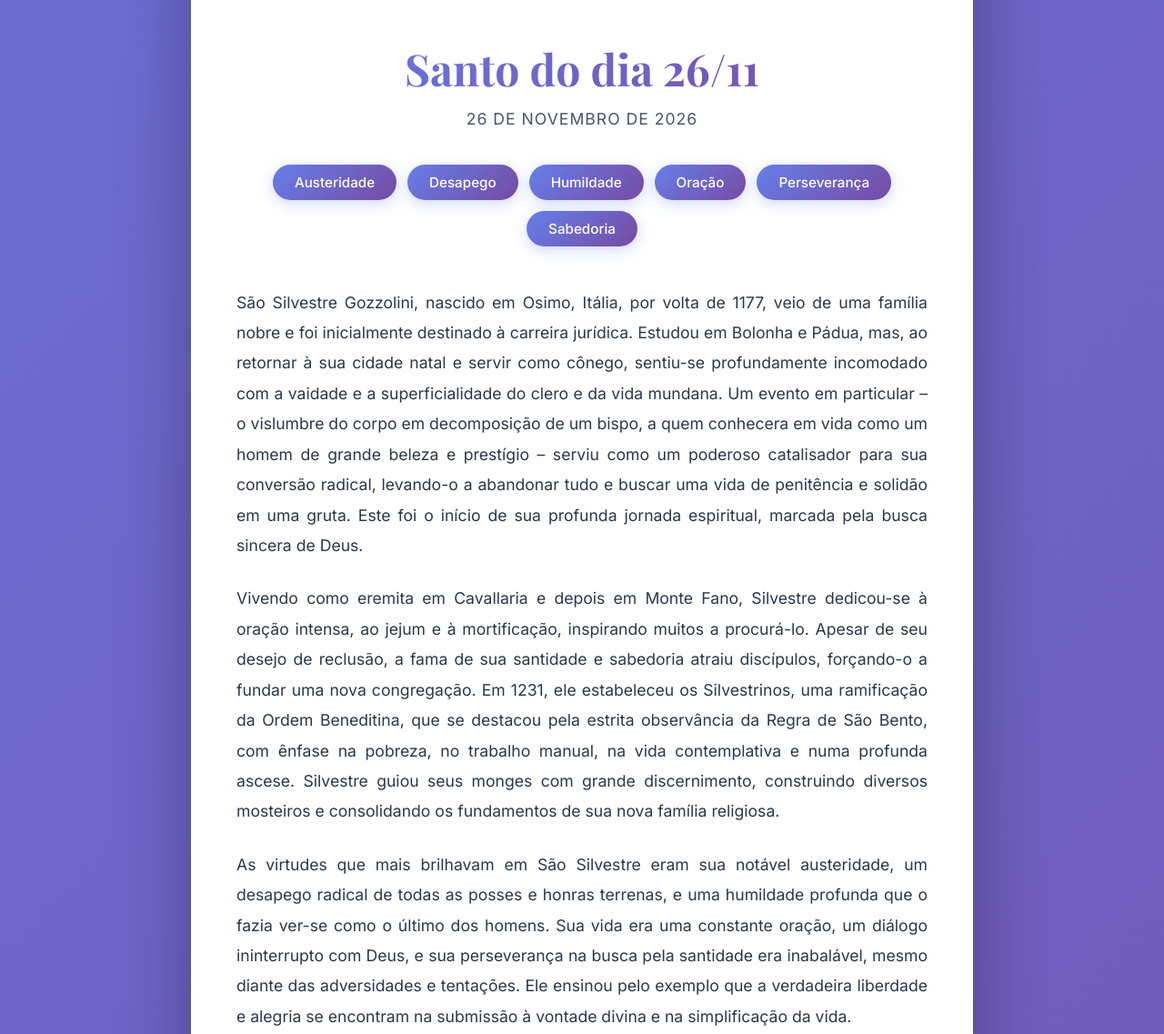
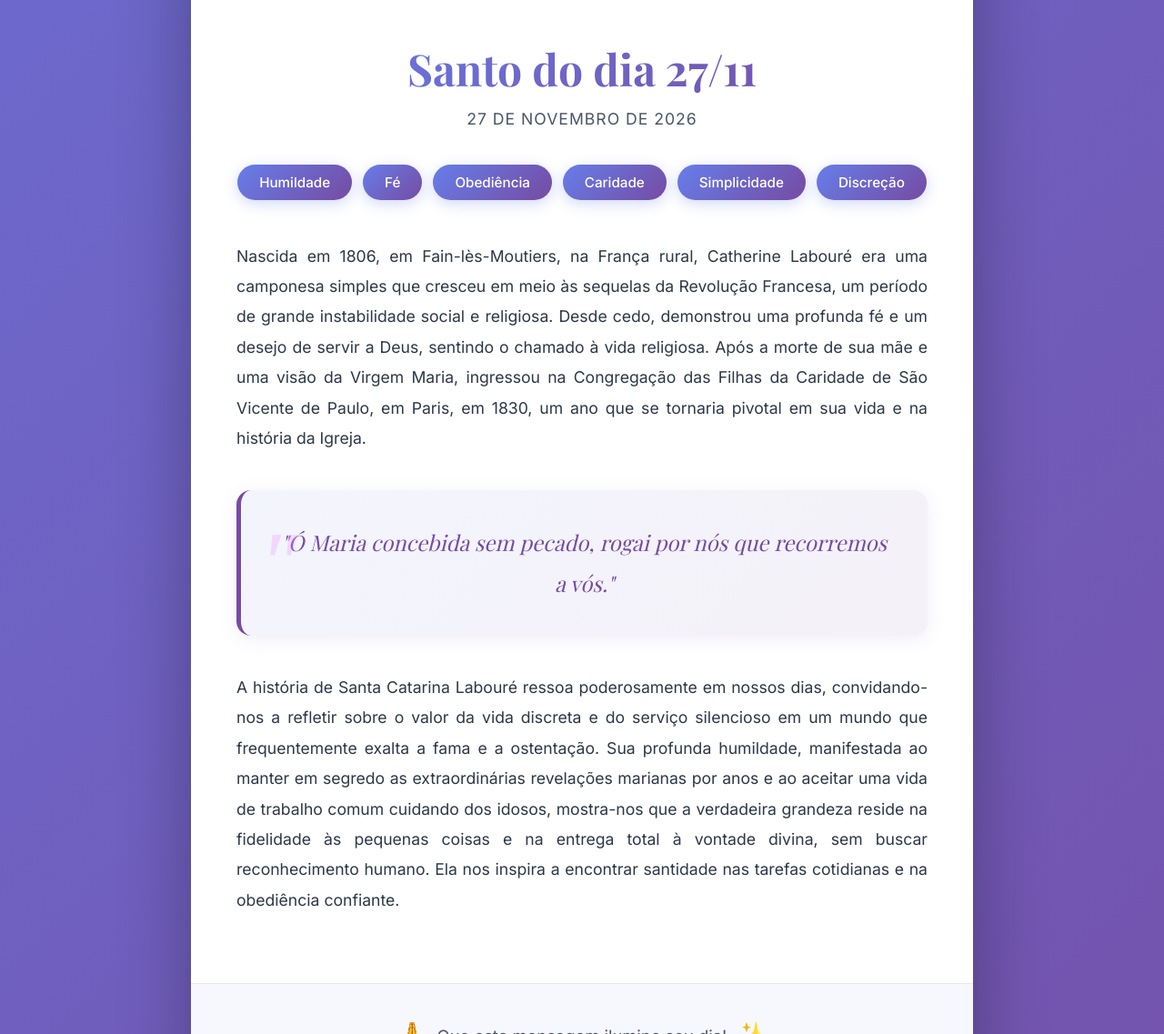
Before and after one commit to DataDaniels/santo-do-dia, a plain HTML site: page index.html in a window 1280 px wide. Shown: the part 443-1580 px from the top of the page at 91% size. Drawn offline with nearby package versions, Linux system fonts and the light colour scheme.

Commit message:
Atualiza santo do dia - 2026-11-27

```diff
--- a/index.html
+++ b/index.html
@@ -3,8 +3,8 @@
 <head>
     <meta charset="UTF-8">
     <meta name="viewport" content="width=device-width, initial-scale=1.0">
-    <title>Santo do dia 26/11 - Santo do Dia</title>
-    <meta name="description" content="Conheça a história de Santo do dia 26/11 e uma reflexão para seu dia">
+    <title>Santo do dia 27/11 - Santo do Dia</title>
+    <meta name="description" content="Conheça a história de Santo do dia 27/11 e uma reflexão para seu dia">
     <style>
         @import url('https://fonts.googleapis.com/css2?family=Playfair+Display:wght@400;600;700&family=Inter:wght@300;400;500;600&display=swap');
 
@@ -314,7 +314,7 @@
     <div class="container">
         <div class="card">
             <div class="header">
-                <img src="https://source.unsplash.com/800x600/?Austeridade%20Desapego%20Humildade%20spiritual%20faith%20light%20heaven%20divine" alt="Santo do dia 26/11" class="saint-photo" onerror="this.style.display='none'; document.querySelector('.svg-fallback').style.display='flex';">
+                <img src="https://source.unsplash.com/800x600/?Humildade%20F%C3%A9%20Obedi%C3%AAncia%20spiritual%20faith%20light%20heaven%20divine" alt="Santo do dia 27/11" class="saint-photo" onerror="this.style.display='none'; document.querySelector('.svg-fallback').style.display='flex';">
                 <div class="svg-fallback" style="display:none;">
     <svg viewBox="0 0 800 600" xmlns="http://www.w3.org/2000/svg" class="saint-icon" preserveAspectRatio="xMidYMid meet">
         <defs>
@@ -473,23 +473,18 @@
 
             <div class="content">
                 <div class="title-section">
-                    <h1>Santo do dia 26/11</h1>
-                    <p class="date">26 de novembro de 2026</p>
+                    <h1>Santo do dia 27/11</h1>
+                    <p class="date">27 de novembro de 2026</p>
                 </div>
 
                 <div class="badges">
-                    <span class="badge">Austeridade</span> <span class="badge">Desapego</span> <span class="badge">Humildade</span> <span class="badge">Oração</span> <span class="badge">Perseverança</span> <span class="badge">Sabedoria</span>
+                    <span class="badge">Humildade</span> <span class="badge">Fé</span> <span class="badge">Obediência</span> <span class="badge">Caridade</span> <span class="badge">Simplicidade</span> <span class="badge">Discreção</span>
                 </div>
 
                 <div class="text">
-                    <p>São Silvestre Gozzolini, nascido em Osimo, Itália, por volta de 1177, veio de uma família nobre e foi inicialmente destinado à carreira jurídica. Estudou em Bolonha e Pádua, mas, ao retornar à sua cidade natal e servir como cônego, sentiu-se profundamente incomodado com a vaidade e a superficialidade do clero e da vida mundana. Um evento em particular – o vislumbre do corpo em decomposição de um bispo, a quem conhecera em vida como um homem de grande beleza e prestígio – serviu como um poderoso catalisador para sua conversão radical, levando-o a abandonar tudo e buscar uma vida de penitência e solidão em uma gruta. Este foi o início de sua profunda jornada espiritual, marcada pela busca sincera de Deus.</p>
-<p>Vivendo como eremita em Cavallaria e depois em Monte Fano, Silvestre dedicou-se à oração intensa, ao jejum e à mortificação, inspirando muitos a procurá-lo. Apesar de seu desejo de reclusão, a fama de sua santidade e sabedoria atraiu discípulos, forçando-o a fundar uma nova congregação. Em 1231, ele estabeleceu os Silvestrinos, uma ramificação da Ordem Beneditina, que se destacou pela estrita observância da Regra de São Bento, com ênfase na pobreza, no trabalho manual, na vida contemplativa e numa profunda ascese. Silvestre guiou seus monges com grande discernimento, construindo diversos mosteiros e consolidando os fundamentos de sua nova família religiosa.</p>
-<p>As virtudes que mais brilhavam em São Silvestre eram sua notável austeridade, um desapego radical de todas as posses e honras terrenas, e uma humildade profunda que o fazia ver-se como o último dos homens. Sua vida era uma constante oração, um diálogo ininterrupto com Deus, e sua perseverança na busca pela santidade era inabalável, mesmo diante das adversidades e tentações. Ele ensinou pelo exemplo que a verdadeira liberdade e alegria se encontram na submissão à vontade divina e na simplificação da vida.</p>
-<p>São Silvestre alcançou a santidade através de sua escolha consciente e radical de uma vida dedicada exclusivamente a Deus, rompendo com as expectativas do mundo e abraçando a solidão para uma união mais íntima com o Criador. Seu legado perdura na Congregação Silvestrina, que, até hoje, continua seu carisma de vida monástica, combinando a contemplação com o serviço, e sendo um farol de espiritualidade e simplicidade para a Igreja. Ele faleceu em 1265, deixando um modelo de entrega total e confiança inabalável na providência divina.</p>
-<blockquote class="quote">"O caminho da verdadeira liberdade está na renúncia do que é transitório e na busca incessante do eterno."</blockquote>
-<p>A figura de São Silvestre Gozzolini nos convida a uma pausa essencial na agitação da vida contemporânea. Em um mundo onde o barulho constante e o consumo incessante muitas vezes mascaram um vazio interior, a vida do santo ressoa como um chamado poderoso à autenticidade e à introspecção. Seu gesto de abandonar uma vida de prestígio para buscar a solidão e uma conexão mais profunda com Deus não é um convite à fuga, mas um lembrete de que a verdadeira riqueza reside na paz da alma e na clareza de propósito, qualidades que podemos cultivar em qualquer contexto, mesmo sem nos retirarmos para uma gruta.</p>
-<p>Os desafios modernos, como o estresse da produtividade incessante, a pressão das redes sociais por uma imagem perfeita e a fragmentação das relações humanas, encontram um antídoto nas virtudes de São Silvestre. Sua austeridade e desapego nos desafiam a questionar o que realmente precisamos para viver bem, liberando-nos da tirania do ter para nos concentrarmos no ser. Sua profunda vida de oração e humildade nos oferece um modelo para enfrentar a ansiedade e a superficialidade, ancorando nossa existência em algo maior e mais duradouro do que as tendências passageiras.</p>
-<p>A aplicação prática de seu exemplo em nosso dia a dia pode começar com pequenas, mas significativas, escolhas. Poderíamos dedicar momentos deliberados de silêncio e meditação, mesmo que por alguns minutos, para acalmar a mente e ouvir a voz interior. Praticar o desapego pode significar simplificar nossos hábitos de consumo, dedicar menos tempo a distrações digitais e mais a interações autênticas, ou simplesmente cultivar a gratidão pelo que já temos. Ao buscar uma vida mais intencional e menos focada nas aparências, honramos o legado de São Silvestre e abrimos espaço para uma plenitude que o mundo não pode oferecer.</p>
+                    <p>Nascida em 1806, em Fain-lès-Moutiers, na França rural, Catherine Labouré era uma camponesa simples que cresceu em meio às sequelas da Revolução Francesa, um período de grande instabilidade social e religiosa. Desde cedo, demonstrou uma profunda fé e um desejo de servir a Deus, sentindo o chamado à vida religiosa. Após a morte de sua mãe e uma visão da Virgem Maria, ingressou na Congregação das Filhas da Caridade de São Vicente de Paulo, em Paris, em 1830, um ano que se tornaria pivotal em sua vida e na história da Igreja.</p>
+<blockquote class="quote">"Ó Maria concebida sem pecado, rogai por nós que recorremos a vós."</blockquote>
+<p>A história de Santa Catarina Labouré ressoa poderosamente em nossos dias, convidando-nos a refletir sobre o valor da vida discreta e do serviço silencioso em um mundo que frequentemente exalta a fama e a ostentação. Sua profunda humildade, manifestada ao manter em segredo as extraordinárias revelações marianas por anos e ao aceitar uma vida de trabalho comum cuidando dos idosos, mostra-nos que a verdadeira grandeza reside na fidelidade às pequenas coisas e na entrega total à vontade divina, sem buscar reconhecimento humano. Ela nos inspira a encontrar santidade nas tarefas cotidianas e na obediência confiante.</p>
 
                 </div>
             </div>
```
